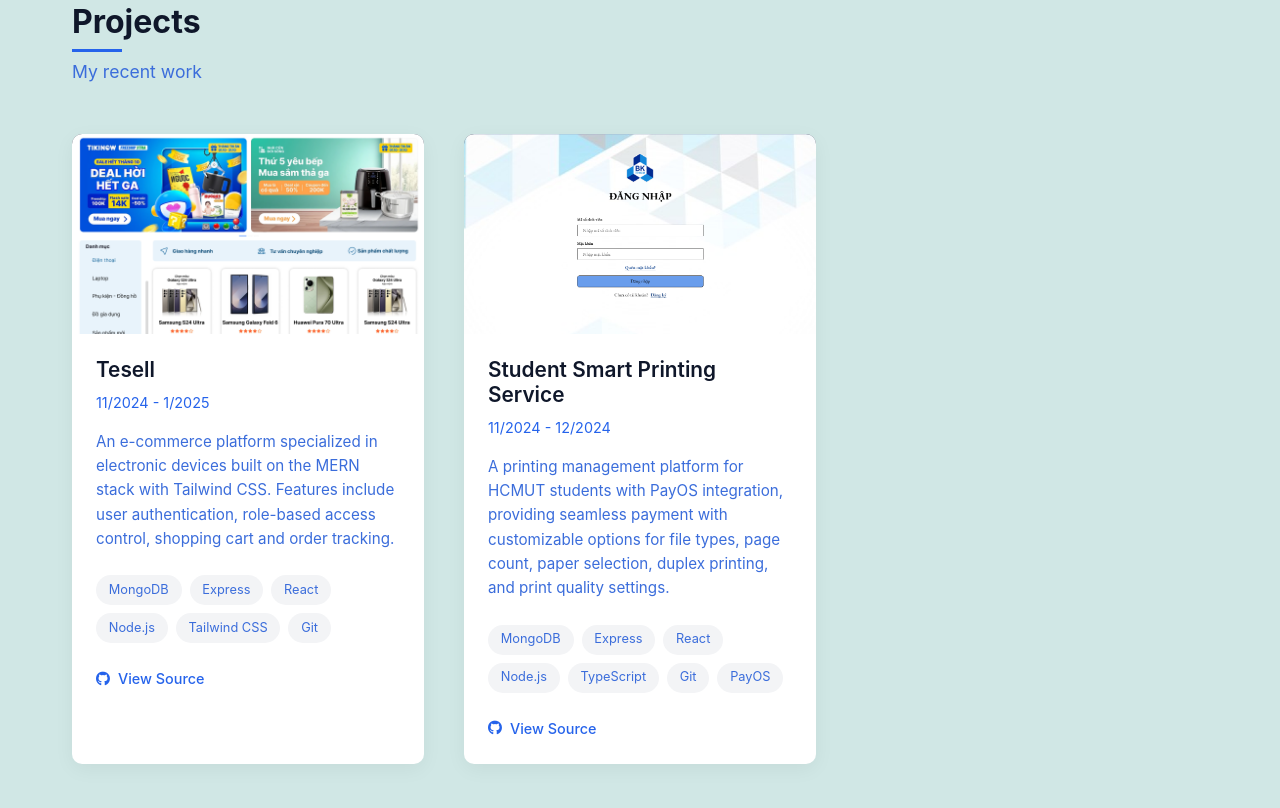
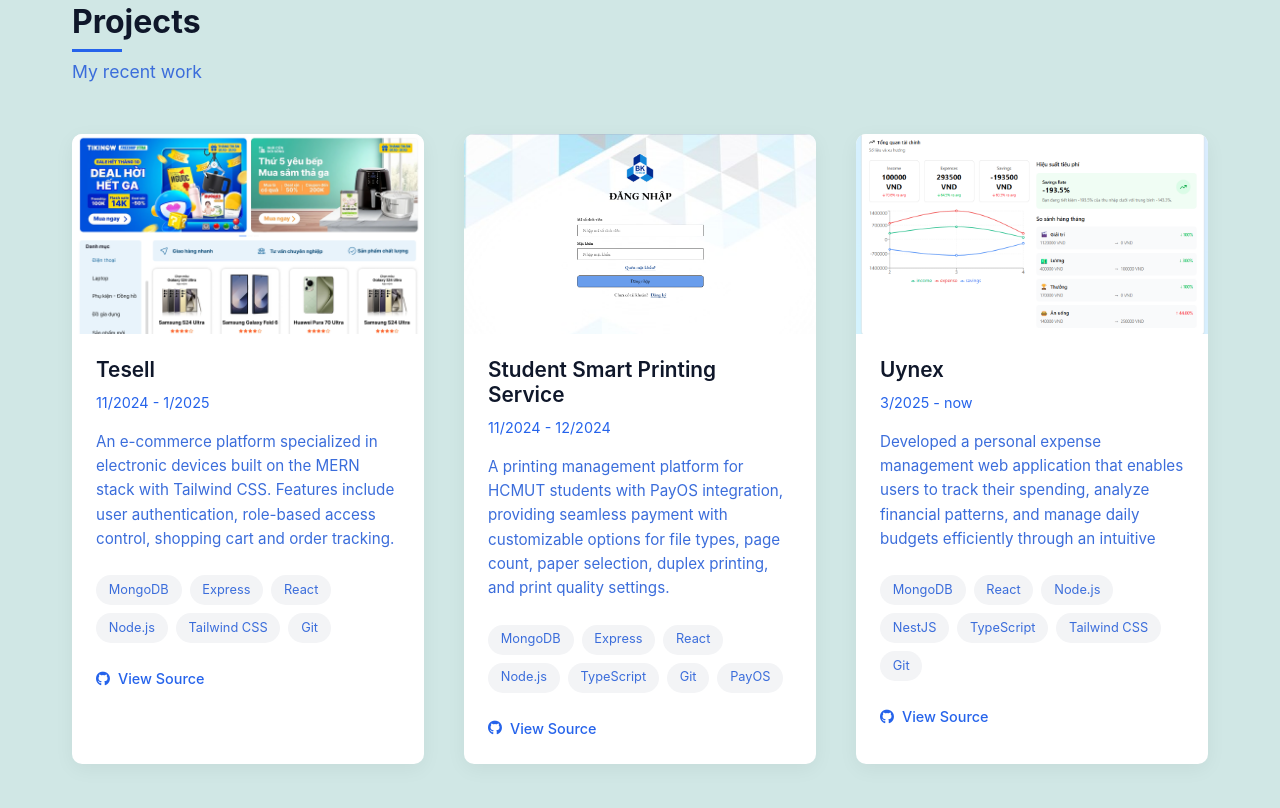
Before and after one commit to khoahotran/portfolio-ui, a plain HTML site: page index.html in a window 1280 px wide. Shown: the part 2332-3140 px from the top of the page. Drawn offline with nearby package versions, Linux system fonts and the light colour scheme.

Commit message:
add Uynex

```diff
--- a/index.html
+++ b/index.html
@@ -265,6 +265,38 @@
               </div>
             </div>
           </div>
+
+          <div class="project-card">
+            <div class="project-img">
+              <img src="./images/uynex.png" alt="Expense Management App" />
+            </div>
+            <div class="project-content">
+              <h3 class="project-title">Uynex</h3>
+              <p class="project-duration">3/2025 - now</p>
+              <p class="project-description">
+                Developed a personal expense management web application that
+                enables users to track their spending, analyze financial patterns,
+                and manage daily budgets efficiently through an intuitive
+              </p>
+              <div class="project-tech">
+                <span class="tech-tag">MongoDB</span>
+                <span class="tech-tag">React</span>
+                <span class="tech-tag">Node.js</span>
+                <span class="tech-tag">NestJS</span>
+                <span class="tech-tag">TypeScript</span>
+                <span class="tech-tag">Tailwind CSS</span>
+                <span class="tech-tag">Git</span>
+              </div>
+              <div class="project-links">
+                <a
+                  href="https://github.com/MinhPham131204/expense_management"
+                  target="_blank"
+                >
+                  <i class="fab fa-github"></i> View Source
+                </a>
+              </div>
+            </div>
+          </div>
         </div>
       </div>
     </section>
```
Also changed, not shown: images/uynex.png (added).
